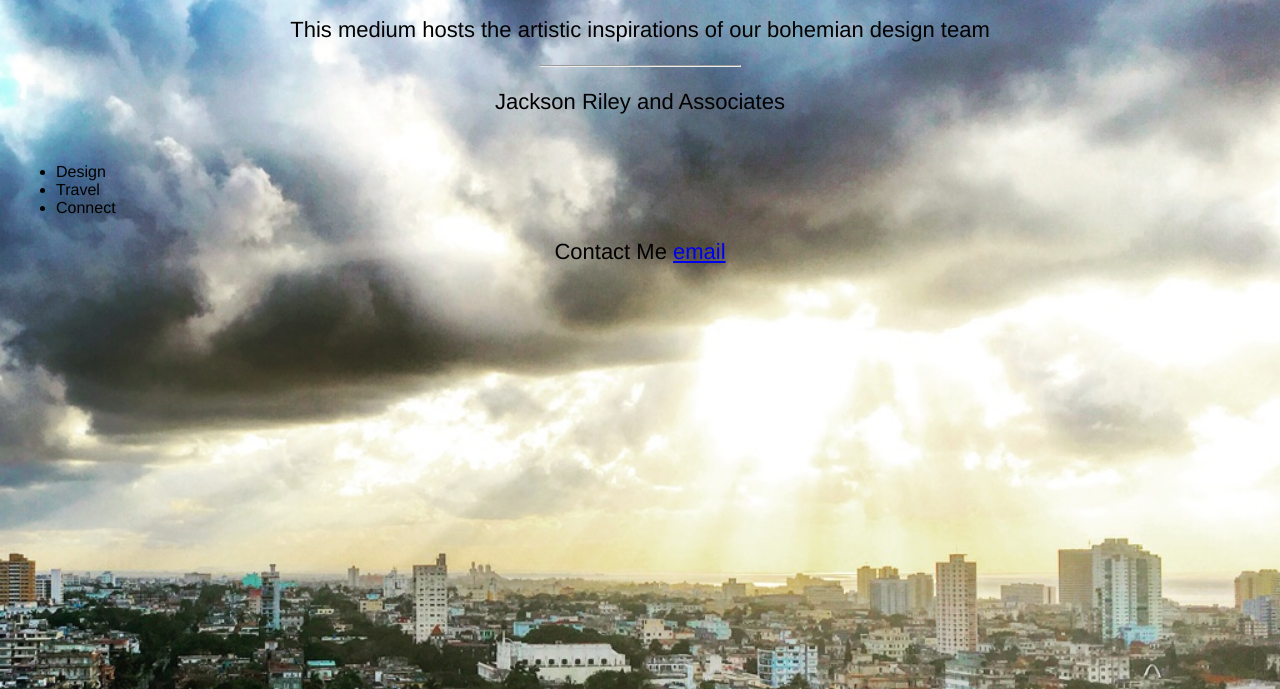
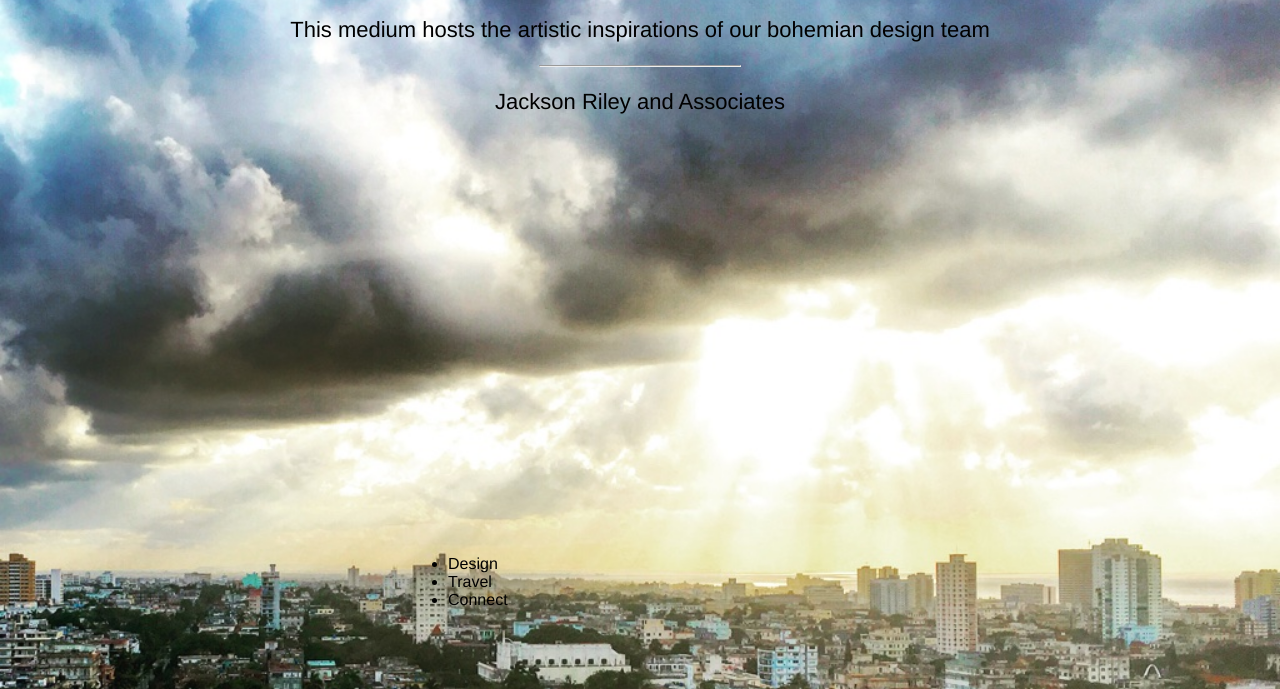
Before and after one commit to beaubian/beaubian.github.io, a plain HTML site: page unit_3/index.html in a window 1280 px wide. Shown: the part 111-800 px from the top of the page. Drawn offline with Linux system fonts and the light colour scheme.

Commit message:
Home Page 4.6

```diff
--- a/unit_3/css/style.css
+++ b/unit_3/css/style.css
@@ -22,11 +22,11 @@ body {
 ul {
   width: 400px;
   text-align: left;
-  margin: 8px;
+  margin: 400px;
 
 li {
   display: list-item;
-  text-align: match-parent;
+  text-align: match-parent
 }
 }
 hr {
```
